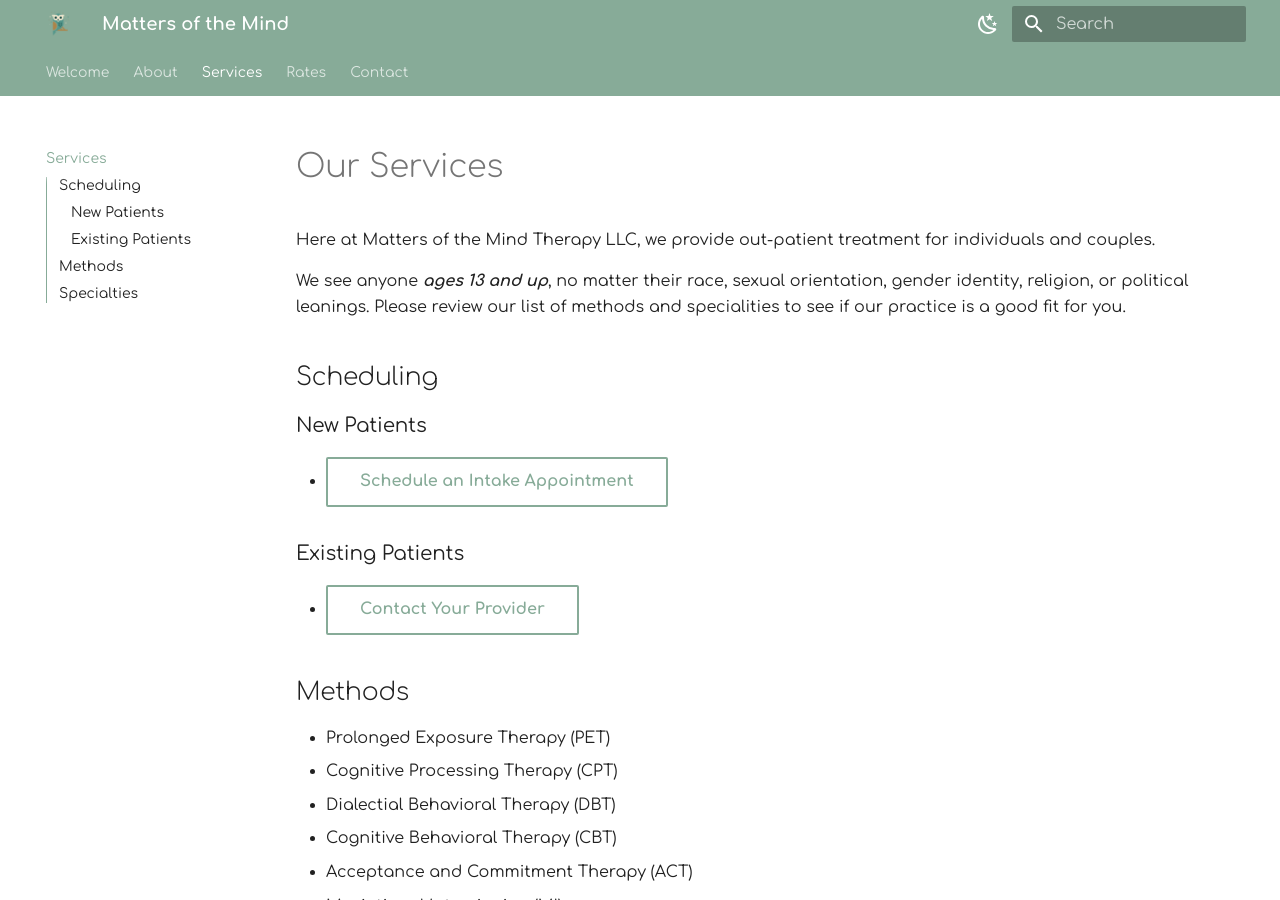
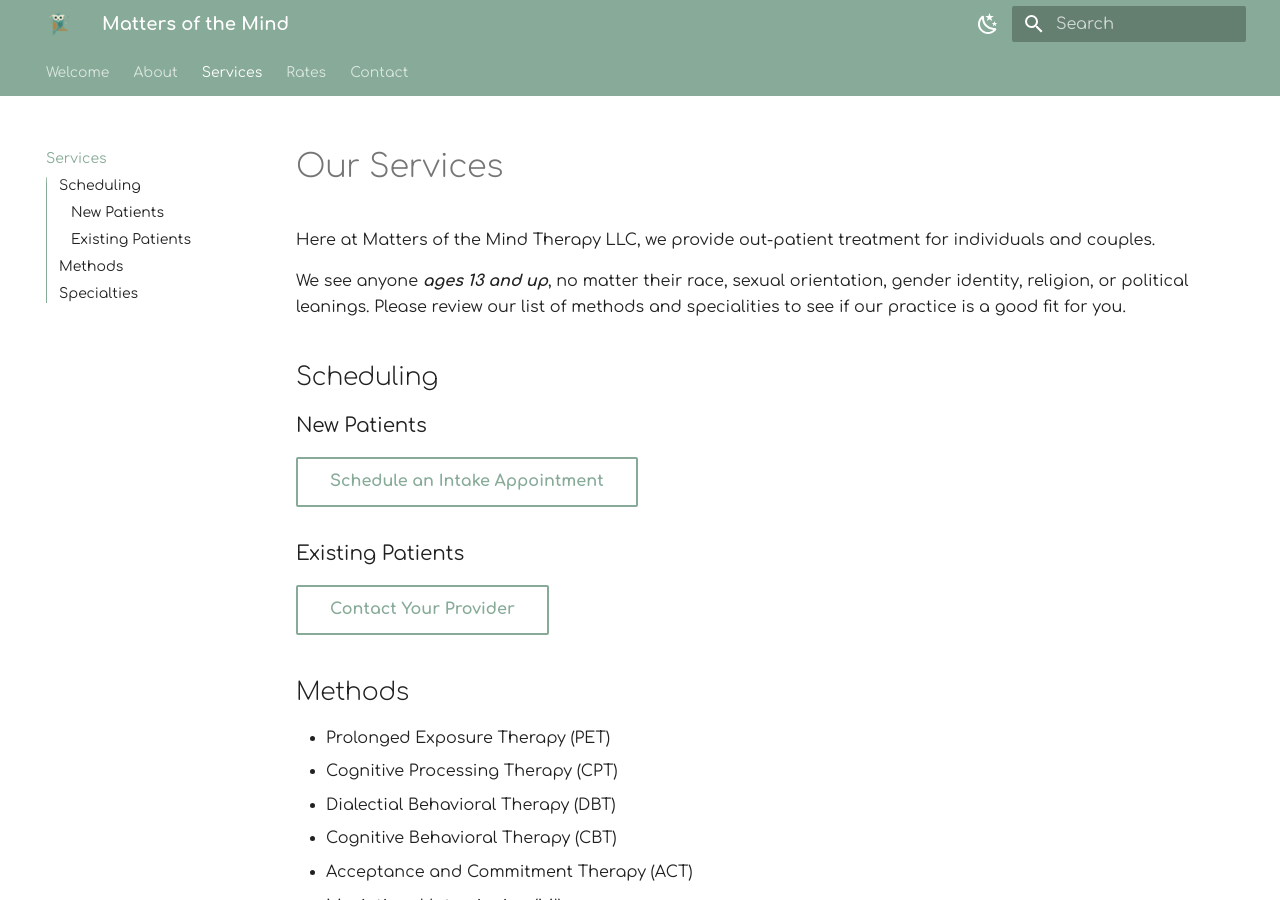
Before and after one commit to motm-therapy/website, an MkDocs documentation site: the page built from docs/services.md, in a window 1280 px wide and 900 px high. Built offline with MkDocs 1.6.1 and Material for MkDocs 9.7.7, drawn with Linux system fonts in a browser that asks for light colours.

```diff
--- a/docs/services.md
+++ b/docs/services.md
@@ -9,11 +9,11 @@ Please review our list of methods and specialities to see if our practice is a g
 
 ### New Patients
 
-- [Schedule an Intake Appointment](https://google.com){ .md-button }
+[Schedule an Intake Appointment](https://google.com){ .md-button }
 
 ### Existing Patients
 
-- [Contact Your Provider](about.md){ .md-button }
+[Contact Your Provider](about.md){ .md-button }
 
 ## Methods
 
```
